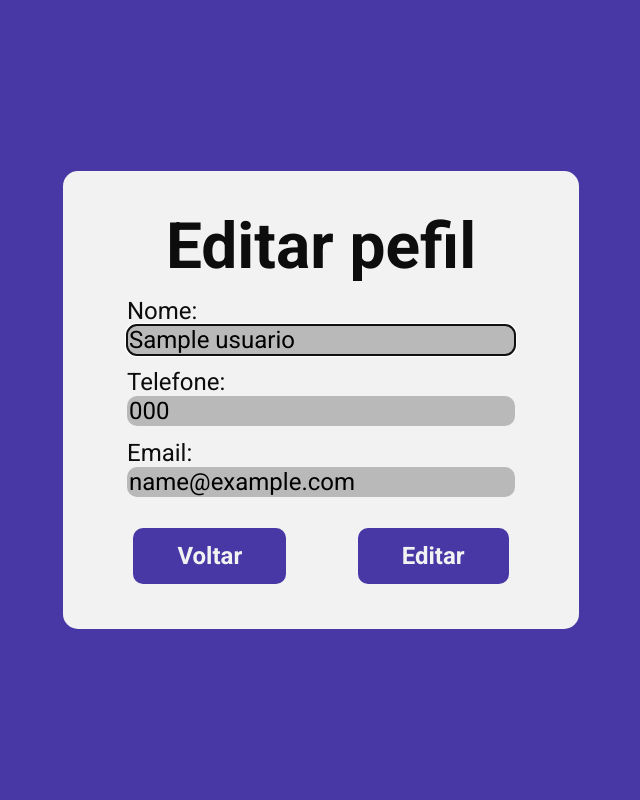
After one commit to paulo-m-machado/fatec-PI-girls-in-stem, a PHP site: page /forms/editar-perfil.php in a window 1280 px wide. The commit adds this page. Shown: the whole page, without its empty margins (319-959 px from the left). Run offline with PHP 8.4, Linux system fonts and the light colour scheme; the visitor is signed in with stand-in values (Sample User, id 1); tables that the repository leaves empty or names only in its code hold one stand-in row (values such as "Sample post").

Commit message:
feito sistema de edição de perfil

```diff
--- /dev/null
+++ b/forms/editar-perfil.php
@@ -0,0 +1,81 @@
+<?php
+    session_start();
+    include('../PDO_conexao/config_pdo.php');
+
+    try{
+        $sql = "SELECT * FROM usuarios WHERE id_usuario = :id";
+        $stmt = $conn->prepare($sql);
+        $stmt->execute([':id' => $_SESSION['usuario_id']]);
+
+        $usuario = $stmt->fetch(PDO::FETCH_ASSOC);
+    } catch (PDOException $e) {
+        // Log do erro para análise do desenvolvedor
+        error_log("Erro ao carregar perfil: " . $e->getMessage());
+        echo "Erro no sistema. Tente novamente mais tarde.";
+    }
+
+    if($_SERVER['REQUEST_METHOD'] == 'POST') {
+        $nome = trim($_POST['nome']);
+        $email = filter_var($_POST['email'], FILTER_VALIDATE_EMAIL);
+        $telefone = preg_replace('/\D/', '', $_POST['telefone']);
+
+        $sql = "UPDATE usuarios SET nome = :nome, email = :email, telefone = :telefone WHERE id_usuario = :id";
+        $stmt = $conn->prepare($sql);
+        $executou = $stmt->execute([
+            ':nome' => $nome,
+            ':email' => $email,
+            ':telefone' => $telefone,
+            ':id' => $usuario['id_usuario']
+        ]);
+        /*
+        $stmt2->bindValue(':nome', $nome);
+        $stmt2->bindValue(':email', $email);
+        $stmt2->bindValue(':telefone', $telefone);
+        $stmt2->bindValue(':id', $usuario['id_usuario']);
+
+        $executou = $stmt2->execute();
+        */
+        if($executou) {
+            header('Location: ../perfil.php');
+        } else {
+            $_SESSION['msg'] = "Erro ao editar usuário. Tente novamente.";
+            $_SESSION['msg_type'] = 'error';
+        }
+    }
+?>
+
+<!DOCTYPE html>
+<html lang="pt-br">
+<head>
+    <meta charset="UTF-8">
+    <meta name="viewport" content="width=device-width, initial-scale=1.0">
+    <link rel="stylesheet" href="../css/style.css">
+    <title>Editar perfil</title>
+</head>
+<body>
+    <div class="formulario">
+
+        <form class="formulario-bloco" method="post">
+            <div class="formulario-titulo">Editar pefil</div>
+
+            <div class="formulario-conjunto">
+                <label for="nome" class="">Nome:</label>
+                <input type="text" name="nome" id="nome" value="<?= htmlspecialchars($usuario['nome'] ?? '') ?>" required autofocus>
+            </div>
+            <div class="formulario-conjunto">
+                <label for="telefone" class="">Telefone:</label>
+                <input type="text" name="telefone" id="telefone" value="<?= htmlspecialchars($usuario['telefone'] ?? '') ?>">
+            </div>
+            <div class="formulario-conjunto">
+                <label for="email" class="">Email:</label>
+                <input type="email" name="email" id="email" value="<?= htmlspecialchars($usuario['email'] ?? '') ?>" required>
+            </div>
+
+            <div class="formulario-botoes">
+                <button type="button" onclick="javascript:window.history.back();">Voltar</button>
+                <button type="submit" name="cadastrar" id="cadastrar">Editar</button>
+            </div>
+        </form>
+    </div>
+</body>
+</html>
--- a/perfil.php
+++ b/perfil.php
@@ -110,7 +110,10 @@
                     <?= htmlspecialchars($usuario['nome']) ?>
                 </h1>
                 <a href="forms/editar-perfil.php" style="font-size: 16px; color: #656565">
-                    Editar perfil
+                    Editar perfil /
+                </a>
+                <a href="lista-usuarios.php" style="font-size: 16px; color: #656565">
+                    Lista de usuarios
                 </a>
             </div>
         </div>
```
